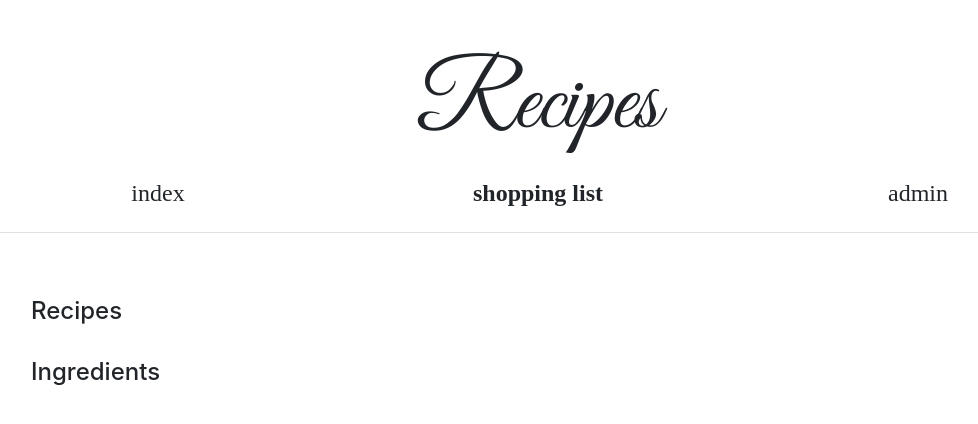
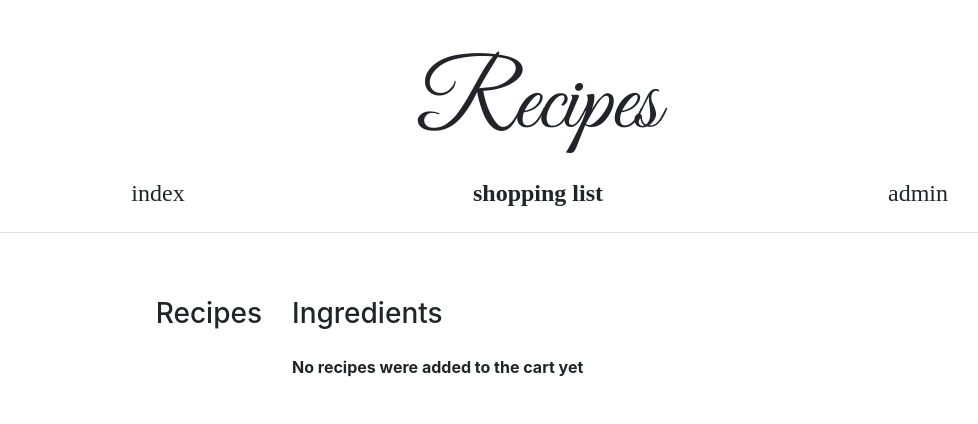
Before and after one commit to bernieke/recipes, a Django app: page /en/cart/ in a window 1280 px wide. Shown: the top 424 px of the page, without its empty margins (102-1080 px from the left). Run offline with Django 3.2, Linux system fonts and the light colour scheme; some libraries are stand-ins or nearby versions.

Commit message:
fix styling; implement our groceries

```diff
--- a/recipes/settings.py
+++ b/recipes/settings.py
@@ -112,6 +112,8 @@ BOOTSTRAP4 = {
 MEDIA_URL = '/images/'
 MEDIA_ROOT = os.path.join(BASE_DIR, 'images/')
 
+LOGIN_URL = 'admin:login'
+
 AMOUNT_PRECISION = 2
 
 CONSTANCE_BACKEND = 'constance.backends.database.DatabaseBackend'
--- a/recipes/templates/base.html
+++ b/recipes/templates/base.html
@@ -7,7 +7,7 @@
     <meta charset="utf-8">
     <meta name="viewport"
           content="width=device-width, initial-scale=1, shrink-to-fit=no">
-    <title>{% trans "Recipes" %}</title>
+    <title>{% filter capfirst %}{% trans 'recipes' %}{% endfilter %}</title>
     <link href="/static/greatvibes.css" rel="stylesheet">
     {% fontawesome_5_static %}
     {% bootstrap_css %}
@@ -18,7 +18,9 @@
       <div class="row text-center">
         <div class="col">
           <h1 class="display-1 px-5 pt-4 pb-2 mx-5 mb-2 mt-4"
-              style="font-family:'Great Vibes'">{% trans "Recipes" %}</h1>
+              style="font-family:'Great Vibes'">
+            {% filter capfirst %}{% trans 'recipes' %}{% endfilter %}
+            </h1>
         </div>
       </div>
       <div class="row text-center pb-3 mb-3 border-bottom">
@@ -28,9 +30,9 @@
                class="text-body" style="font-family:serif">
             {% if page == 'index' %}
               {# Translators: index of recipes #}
-              <b>{% trans "index" %}</b>
+              <b>{% trans 'index' %}</b>
             {% else %}
-              {% trans "index" %}
+              {% trans 'index' %}
             {% endif %}
             </a>
           </h4>
@@ -40,9 +42,9 @@
             <a href="{% url 'cart' %}"
                class="text-body" style="font-family:serif">
             {% if page == 'cart' %}
-              <b>{% trans "shopping list" %}</b>
+              <b>{% trans 'shopping list' %}</b>
             {% else %}
-              {% trans "shopping list" %}
+              {% trans 'shopping list' %}
             {% endif %}
             </a>
           </h4>
@@ -52,7 +54,7 @@
             <a href="{% url 'admin:index' %}"
                class="text-body" style="font-family:serif">
               {# Translators: link to administration part of the website #}
-              {% trans "admin" %}
+              {% trans 'admin' %}
             </a>
           </h4>
         </div>
--- a/recipes/templates/cart.html
+++ b/recipes/templates/cart.html
@@ -2,19 +2,57 @@
 {% load i18n %}
 
 {% block content %}
-      <div class="row px-5 pt-5">
-        <div class="col">
-          <h4>{% trans "Recipes" %}</h4>
-          {% for recipe in recipes %}
-          {{ recipe.title }}<br />
-          {% endfor %}
-          <br />
-          <h4>{% trans "Ingredients" %}</h4>
-          {% for ingredient in ingredients %}
-            {{ ingredient.ingredient__name }}
-            ({{ ingredient.total }} {{ ingredient.ingredient__unit__name }})
-            <br />
-          {% endfor %}
+      <div class="row px-5 pt-5 justify-content-end">
+        <div class="col col-3 text-right">
+          <h3>{% filter capfirst %}{% trans 'recipes' %}{% endfilter %}</h3>
+          <ul class="list-unstyled">
+            {% for recipe in recipes %}
+              <li>
+                {{ recipe.title }}
+                <a href="{% url 'cart' %}"
+                   onclick="$.get('{% url 'remove_from_cart' recipe.pk %}')">
+                    <i class="far fa-minus-square text-body"></i>
+                  </a>
+              </li>
+            {% endfor %}
+          </ul>
+        </div>
+        <div class="col col-9">
+          <h3>
+            {% filter capfirst %}{% trans 'ingredients' %}{% endfilter %}
+          </h3>
+          <form action="{% url 'cart' %}" method="POST">
+            {% csrf_token %}
+            {% for ingredient in ingredients %}
+              <div class="form-group form-check">
+                <input type="checkbox"
+                       class="form-check-input"
+                       name="ingredient"
+                       value="{{ ingredient.ingredient__pk }}"
+                       id="ingredient_{{ ingredient.ingredient__pk }}">
+                <label class="form-check-label"
+                       for="ingredient_{{ ingredient.ingredient__pk }}">
+                  {{ ingredient.ingredient__name }}
+                  ({{ ingredient.total }}
+                  {{ ingredient.ingredient__unit__name }})
+                </label>
+              </div>
+            {% endfor %}
+            {% if ingredients %}
+            <button type="submit" class="btn btn-body">
+              {% trans 'add to OurGroceries' %}
+            </button>
+            {% endif %}
+            {% if message %}
+            <p class="pt-3 text-body font-weight-bold">{{ message }}</p>
+            {% endif %}
+            {% if error %}
+            <p class="pt-3 text-danger font-weight-bold">{{ error }}</p>
+            {% if traceback %}
+            <pre class="text-danger">{{ traceback }}</pre>
+            {% endif %}
+            {% endif %}
+          </form>
         </div>
       </div>
 {% endblock %}
--- a/recipes/templates/index.html
+++ b/recipes/templates/index.html
@@ -2,8 +2,8 @@
 {% load i18n %}
 
 {% block content %}
-      <div class="row px-5">
-        <div class="col text-right">
+      <div class="row px-5 pt-4">
+        <div class="col col-3 text-right">
           {% for tag in tags%}
           <h4>
             {% if tag == selected_tag %}
--- a/recipes/urls.py
+++ b/recipes/urls.py
@@ -19,6 +19,8 @@ urlpatterns += i18n_patterns(
     path('tag/<int:pk>/', views.tag, name='tag'),
     path('recipe/<int:pk>/', views.recipe, name='recipe'),
     path('cart/', views.cart, name='cart'),
-    path('cart/<int:pk>/', views.add_to_cart, name='add_to_cart'),
+    path('cart/add/<int:pk>/', views.add_to_cart, name='add_to_cart'),
+    path('cart/remove/<int:pk>/', views.remove_from_cart,
+         name='remove_from_cart'),
 )
 urlpatterns += static(settings.MEDIA_URL, document_root=settings.MEDIA_ROOT)
--- a/recipes/views.py
+++ b/recipes/views.py
@@ -1,3 +1,9 @@
+import io
+import re
+import csv
+import requests
+import traceback
+
 from decimal import Context
 
 from django.conf import settings
@@ -5,9 +11,15 @@ from django.http import HttpResponse
 from django.db.models import Sum
 from django.shortcuts import render, redirect
 from django.utils.formats import localize
+from django.utils.translation import gettext as _
 from dal import autocomplete
+from constance import config
 
 from .models import Tag, Ingredient, IngredientInRecipe, Recipe
+
+
+OURGROCERIES_SIGNIN_URL = 'https://www.ourgroceries.com/sign-in'
+OURGROCERIES_LIST_URL = 'https://www.ourgroceries.com/your-lists/'
 
 
 def normalize(d):
@@ -21,30 +33,144 @@ def index(request):
 
 
 def cart(request):
+    message, error, tb = None, None, None
+
     recipes = Recipe.objects.filter(pk__in=request.session.get('cart', []))
     ingredients = (IngredientInRecipe.objects
                    .filter(recipe__in=recipes,
                            ingredient__category__isnull=False)
                    .select_related('ingredient', 'ingredient__unit')
-                   .values('ingredient__pk', 'ingredient__name',
-                           'ingredient__unit__name')
+                   .values('ingredient__pk',
+                           'ingredient__name',
+                           'ingredient__category__name',
+                           'ingredient__unit__name',
+                           'ingredient__unit__measured')
                    .annotate(total=Sum('amount'))
                    .order_by('ingredient__category'))
     for ingredient in ingredients:
         ingredient['total'] = normalize(ingredient['total'])
+
+    if not ingredients:
+        message = _('No recipes were added to the cart yet')
+    if request.method == 'POST':
+        if not request.user.is_authenticated:
+            return redirect(
+                '{}?next={}'.format(settings.LOGIN_URL, request.path))
+        if not (config.OURGROCERIES_USERNAME and
+                config.OURGROCERIES_PASSWORD and
+                config.OURGROCERIES_LIST):
+            error = _('OurGroceries is not completely configured yet')
+
+        selected = [int(pk) for pk in request.POST.getlist('ingredient')]
+        if selected:
+            try:
+                add_to_ourgroceries(ingredients, selected)
+                message = _('Items succesfully added to OurGroceries')
+                recipes, ingredients = [], []
+            except Exception:
+                error = _('Encountered an error adding items to OurGroceries')
+                tb = traceback.format_exc()
+            else:
+                request.session['cart'] = []
+                request.session.save()
+        else:
+            error = _('Nothing has been selected')
+
     return render(request, 'cart.html', context={
         'page': 'cart',
         'recipes': recipes,
         'ingredients': ingredients,
+        'message': message,
+        'error': error,
+        'traceback': tb,
     })
 
 
 def add_to_cart(request, pk):
     if not request.session.get('cart'):
         request.session['cart'] = []
-    request.session['cart'].append(pk)
-    request.session.save()
+    if pk not in request.session['cart']:
+        request.session['cart'].append(pk)
+        request.session.save()
     return HttpResponse('')
+
+
+def remove_from_cart(request, pk):
+    if request.session.get('cart') and pk in request.session['cart']:
+        request.session['cart'].remove(pk)
+        request.session.save()
+    return HttpResponse('')
+
+
+def add_to_ourgroceries(ingredients, selected):
+    # Build csv
+    rows = [
+        (
+            '{} ({})'.format(
+                ingredient['ingredient__name'],
+                ingredient['total']
+                if ingredient['ingredient__unit__measured'] == 'P'
+                else '{}{}'.format(
+                    ingredient['total'], ingredient['ingredient__unit__name'])
+            ),
+            ingredient['ingredient__category__name']
+        )
+        for ingredient in ingredients
+        if ingredient['ingredient__pk'] in selected
+    ]
+    f = io.StringIO()
+    csv.writer(f).writerows([('description', 'category')] + rows)
+    f.seek(0)
+
+    # Login
+    s = requests.Session()
+    s.post('https://www.ourgroceries.com/sign-in', data={
+        'emailAddress': config.OURGROCERIES_USERNAME,
+        'action': 'sign-me-in',
+        'password': config.OURGROCERIES_PASSWORD,
+        'staySignedIn': 'off',
+    }, headers={
+        'Referer': OURGROCERIES_SIGNIN_URL,
+        'Origin': 'https://www.ourgroceries.com',
+    }).raise_for_status()
+
+    r = s.get(OURGROCERIES_LIST_URL)
+    r.raise_for_status()
+
+    # Get list id
+    team_id = re.search('g_teamId = "(.*)"', r.text).groups(0)[0]
+    r = s.post(OURGROCERIES_LIST_URL, json={
+        'command': 'getOverview',
+        'teamId': team_id,
+    }, headers={
+        'Referer': OURGROCERIES_LIST_URL,
+        'Origin': 'https://www.ourgroceries.com',
+        'Accept': 'application/json, text/javascript, */*',
+        'X-Requested-With': 'XMLHttpRequest',
+        'Host': 'www.ourgroceries.com',
+        'Content-Type': 'application/json',
+    })
+    r.raise_for_status()
+
+    # Post csv
+    for shopping_list in r.json()['shoppingLists']:
+        if shopping_list['name'] == config.OURGROCERIES_LIST:
+            list_id = shopping_list['id']
+            break
+    else:
+        raise RuntimeError(
+            'No shopping list named {} on OurGroceries for {}'.format(
+                config.OURGROCERIES_LIST, config.OURGROCERIES_USERNAME))
+    s.post(OURGROCERIES_LIST_URL, files={
+        'command': 'importItems',
+        'listId': list_id,
+        'items': '',
+        'importFile': ('shopping.csv', f)
+    }, headers={
+        'Referer': '{}list/{}'.format(OURGROCERIES_LIST_URL, list_id),
+        'Origin': 'https://www.ourgroceries.com',
+        'Host': 'www.ourgroceries.com',
+    }).raise_for_status()
 
 
 def tag(request, pk):
--- a/requirements.txt
+++ b/requirements.txt
@@ -7,3 +7,4 @@ django-admin-interface
 django-constance[database]
 django-vinaigrette
 pillow
+requests
```
Also changed, not shown: recipes/templates/recipe.html (+16 -6 lines), recipes/locale/nl/LC_MESSAGES/django.po, 2 other files.
